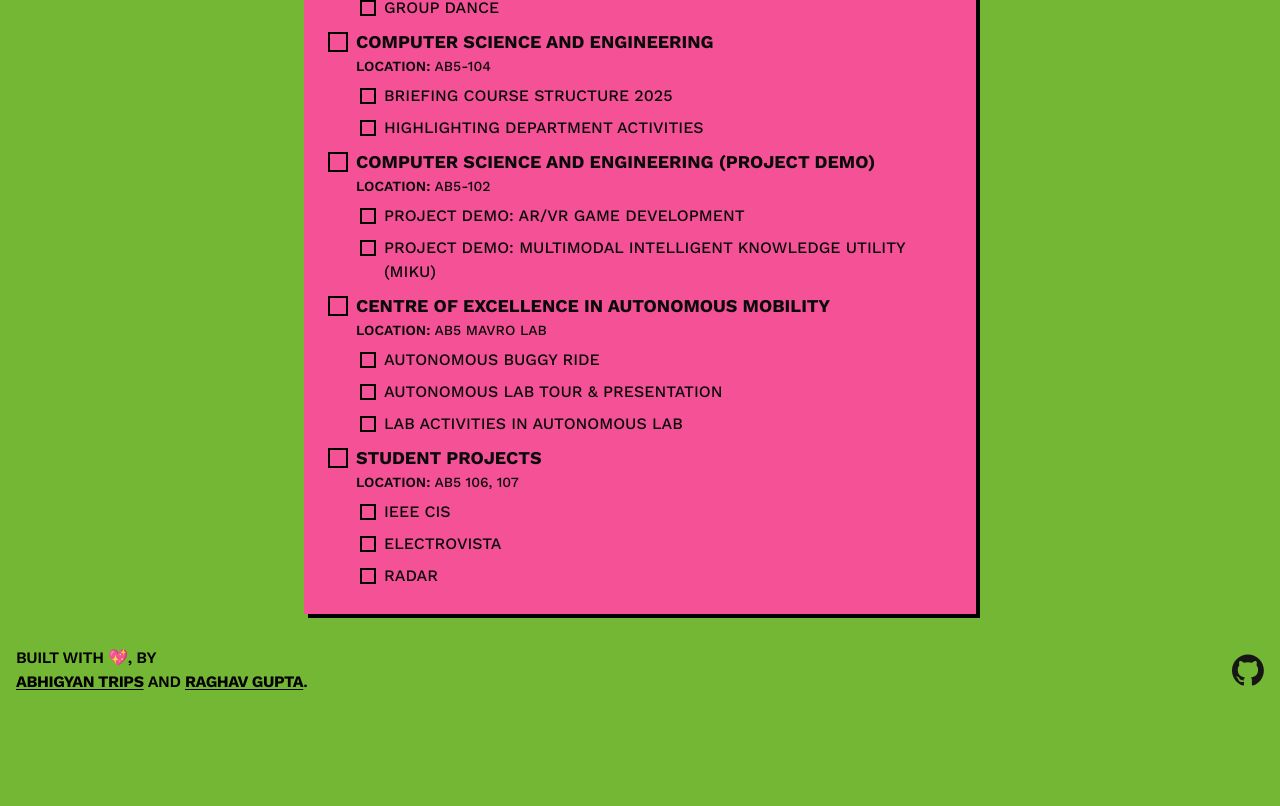
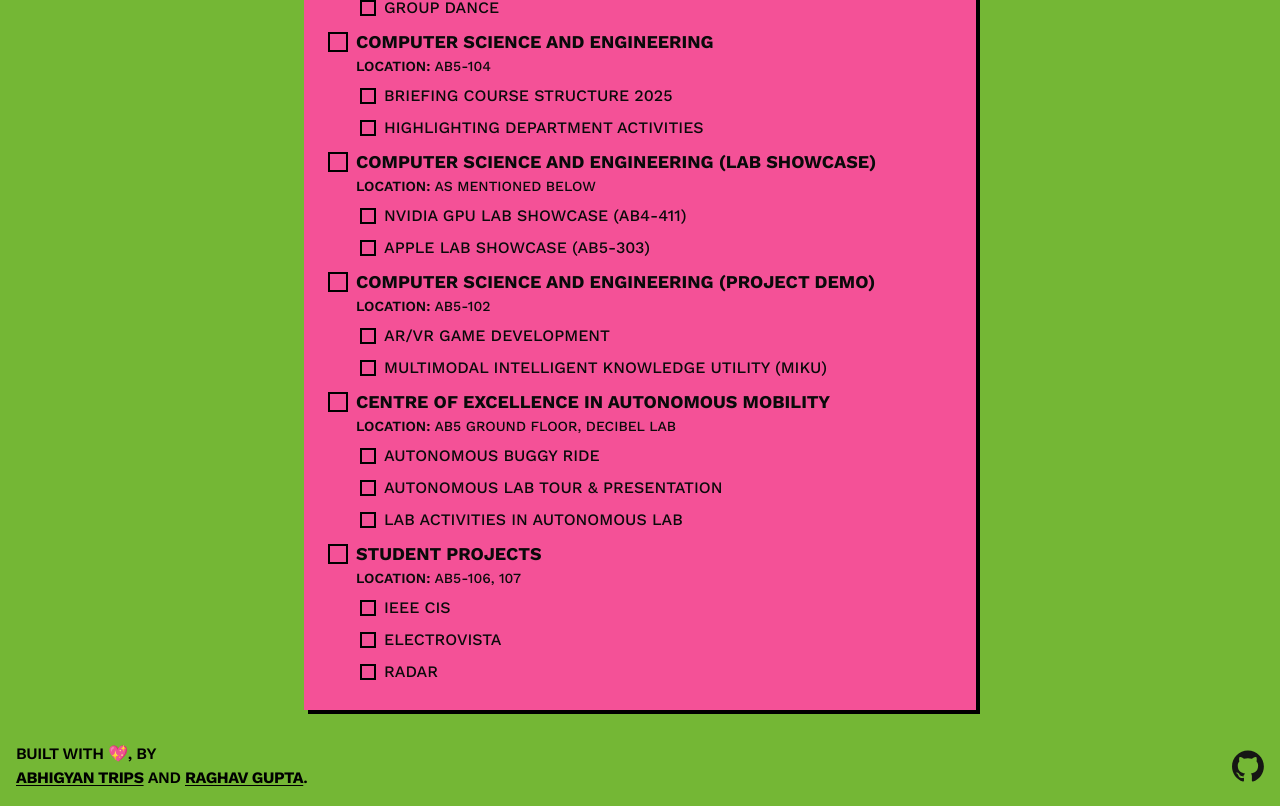
Before and after one commit to Alphaspiderman/mahe-openhouse-2025, a Next.js app: page / in a window 1280 px wide. Shown: the part 1825-2631 px from the top of the page. Before the commit the page ends 2535 px from the top, so only its background shows below. Built offline with nearby package versions, Linux system fonts and the light colour scheme.

Commit message:
chore(data): implement updated events

```diff
--- a/src/data/events.ts
+++ b/src/data/events.ts
@@ -210,24 +210,40 @@ export const eventsData = {
       ],
     },
     {
+      department: 'Computer Science and Engineering (Lab Showcase)',
+      location: 'As mentioned below',
+      checked: false,
+      icon: '/icons/code.png',
+      events: [
+        {
+          name: 'NVIDIA GPU Lab Showcase (AB4-411)',
+          checked: false,
+        },
+        {
+          name: 'Apple Lab Showcase (AB5-303)',
+          checked: false,
+        },
+      ],
+    },
+    {
       department: 'Computer Science and Engineering (Project Demo)',
       location: 'AB5-102',
       checked: false,
       icon: '/icons/code.png',
       events: [
         {
-          name: 'Project Demo: AR/VR Game Development',
+          name: 'AR/VR Game Development',
           checked: false,
         },
         {
-          name: 'Project Demo: Multimodal Intelligent Knowledge Utility (MIKU)',
+          name: 'Multimodal Intelligent Knowledge Utility (MIKU)',
           checked: false,
         },
       ],
     },
     {
       department: 'Centre of Excellence in Autonomous Mobility',
-      location: 'AB5 MAVRO Lab',
+      location: 'AB5 Ground Floor, Decibel Lab',
       checked: false,
       icon: '/icons/car.png',
       events: [
@@ -247,7 +263,7 @@ export const eventsData = {
     },
     {
       department: 'Student Projects',
-      location: 'AB5 106, 107',
+      location: 'AB5-106, 107',
       checked: false,
       icon: '/icons/car.png',
       events: [
```
